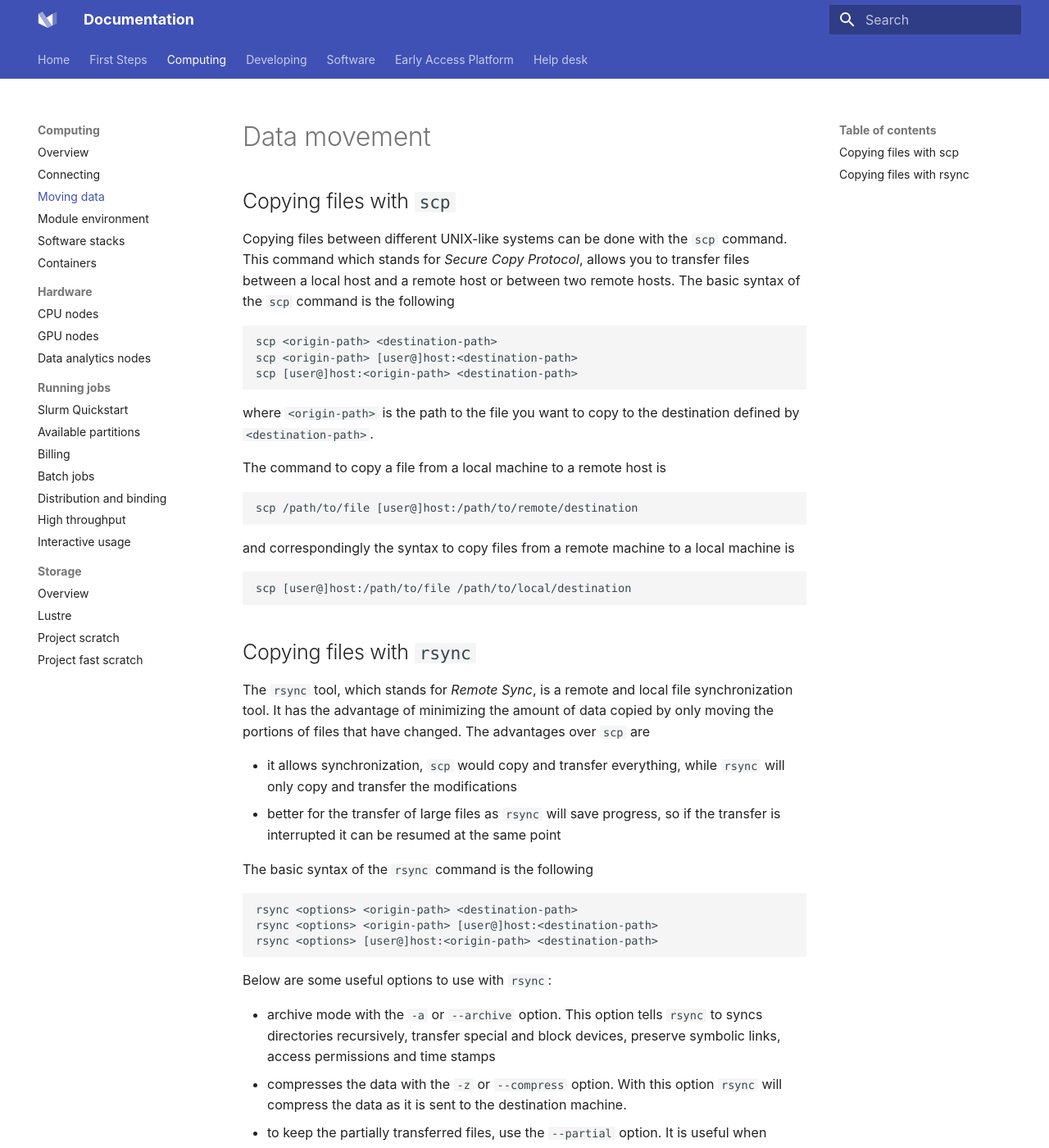
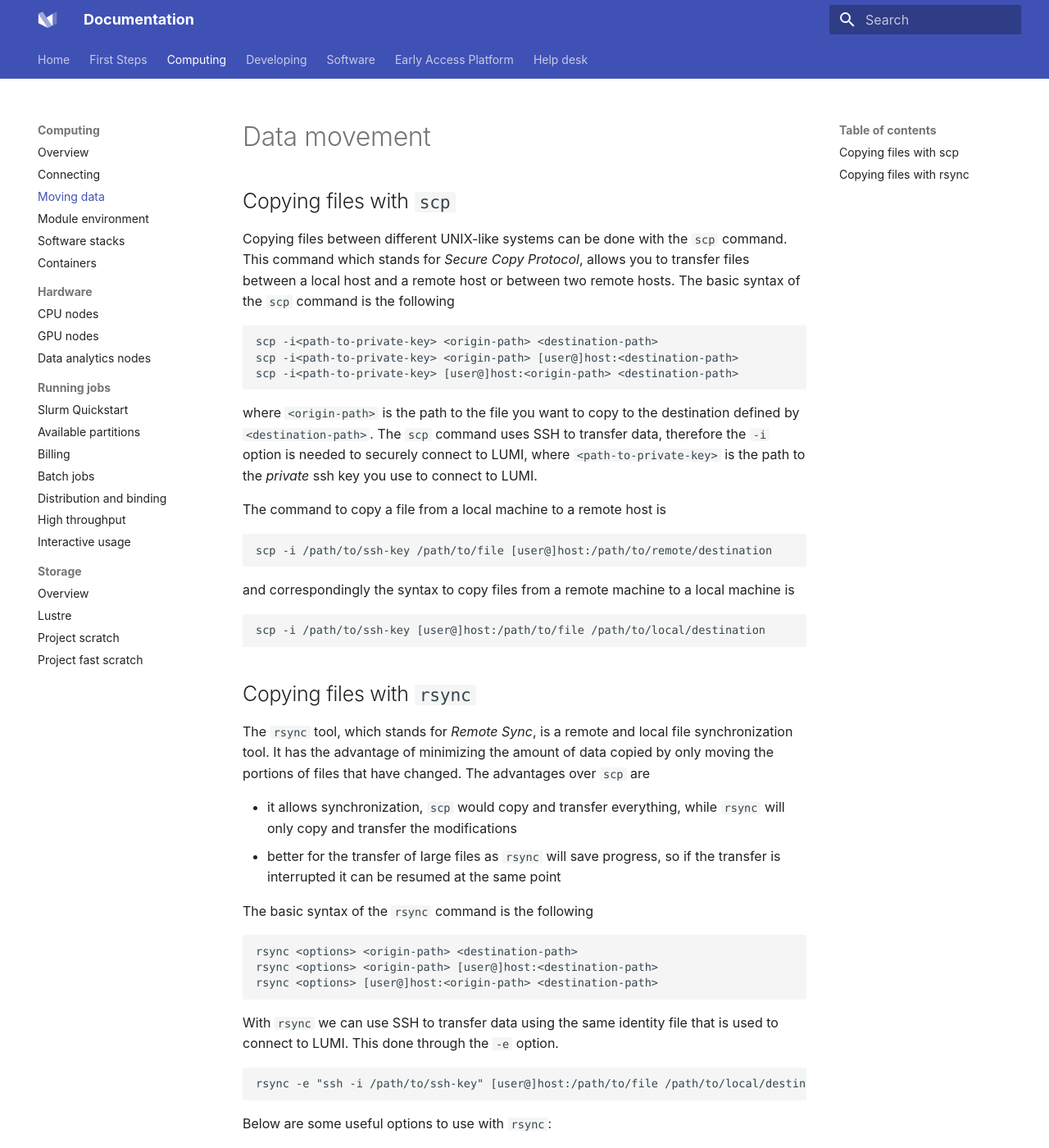
Before and after one commit to Lumi-supercomputer/lumi-userguide, an MkDocs documentation site: the page built from docs/storage/moving/scp-rsync.md, in a window 1280 px wide and 1400 px high. Shown: the whole window at 82% size. Built offline with MkDocs 1.6.1 and Material for MkDocs 9.7.7, drawn with Linux system fonts in a browser that asks for light colours; some of the changed text lies outside the part shown.

Commit message:
Added identity file instructions for rsync and scp. Added additional rsync information.

````diff
--- a/docs/storage/moving/scp-rsync.md
+++ b/docs/storage/moving/scp-rsync.md
@@ -8,26 +8,28 @@ transfer files between a local host and a remote host or between two remote
 hosts. The basic syntax of the `scp` command is the following
 
 ```
-scp <origin-path> <destination-path>
-scp <origin-path> [user@]host:<destination-path>
-scp [user@]host:<origin-path> <destination-path>
+scp -i<path-to-private-key> <origin-path> <destination-path>
+scp -i<path-to-private-key> <origin-path> [user@]host:<destination-path>
+scp -i<path-to-private-key> [user@]host:<origin-path> <destination-path>
 ```
 
 where `<origin-path>` is the path to the file you want to copy to the
-destination defined by `<destination-path>`.
+destination defined by `<destination-path>`. The `scp` command uses SSH
+to transfer data, therefore the `-i` option is needed to securely connect
+to LUMI, where `<path-to-private-key>` is the path to the *private* ssh key you use to connect to LUMI.
 
 
 The command to copy a file from a  local machine to a remote host is
 
 ```
-scp /path/to/file [user@]host:/path/to/remote/destination
+scp -i /path/to/ssh-key /path/to/file [user@]host:/path/to/remote/destination
 ```
 
 and correspondingly the syntax to copy files from a remote machine to a local
 machine is
 
 ```
-scp [user@]host:/path/to/file /path/to/local/destination
+scp -i /path/to/ssh-key [user@]host:/path/to/file /path/to/local/destination
 ```
 
 ## Copying files with `rsync`
@@ -50,6 +52,13 @@ rsync <options> <origin-path> [user@]host:<destination-path>
 rsync <options> [user@]host:<origin-path> <destination-path>
 ```
 
+With `rsync` we can use SSH to transfer data using the same identity file that is used to connect to LUMI. This done through the `-e` option.
+
+```
+rsync -e "ssh -i /path/to/ssh-key" [user@]host:/path/to/file /path/to/local/destination
+```
+
+
 Below are some useful options to use with `rsync`:
 
 - archive mode with the `-a` or `--archive` option. This option tells `rsync` to
@@ -63,3 +72,10 @@ Below are some useful options to use with `rsync`:
 - if your goal is to achieve mirroring use the `--delete` option. When this
   option is used, `rsync` deletes extraneous files from the destination
   location.
+- If you are having connection issues the `-v` will increase verbosity and may help
+  diagnose the problem. The `-v` flag is also useful for showing what rsync is going, otherwise there is no output unless errors occur.
+
+You can combine many of these options together into a single flag. Here are some useful examples:
+
+- `rsync -ave "ssh -i /path/to/ssh-key" <origin-path> <destination-path>` - archive mode with verbosity
+- `rsync -avPe "ssh -i /path/to/ssh-key" <origin-path> <destination-path>` - The `-P` flag combines `--partial` and `--progress` which is useful for resuming a transfer and showing a sync's progress in the terminal.
````
